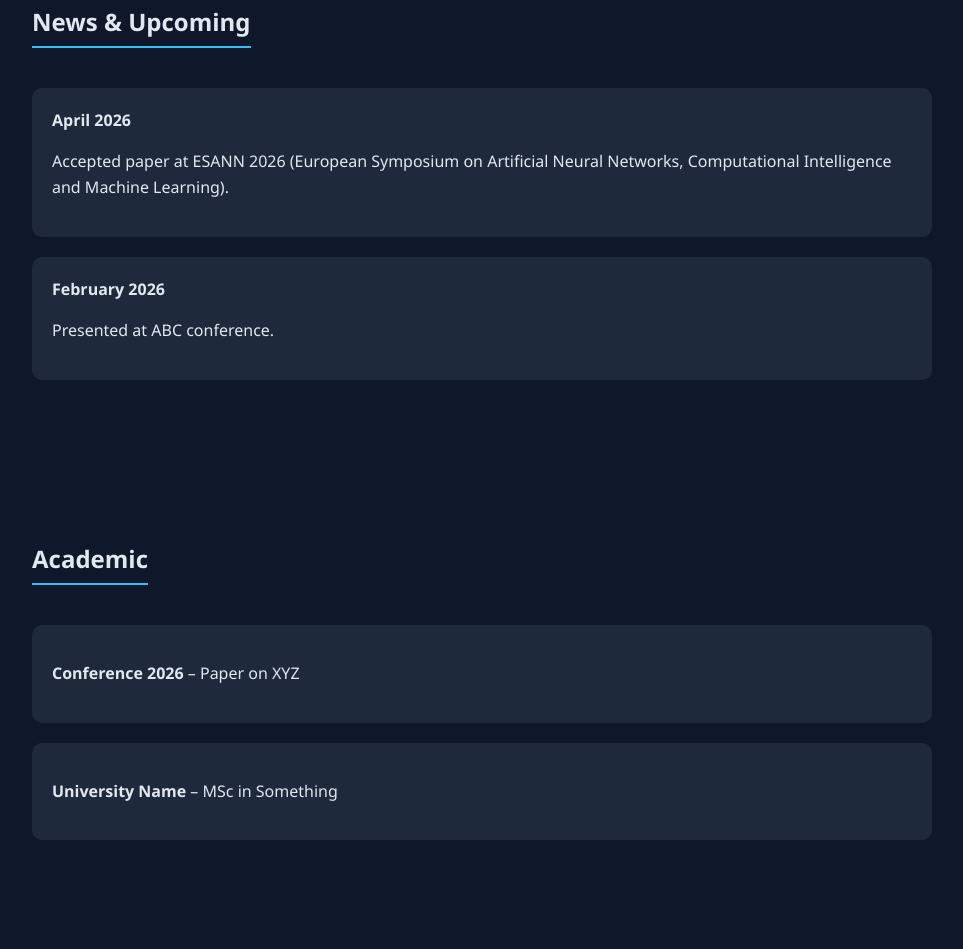
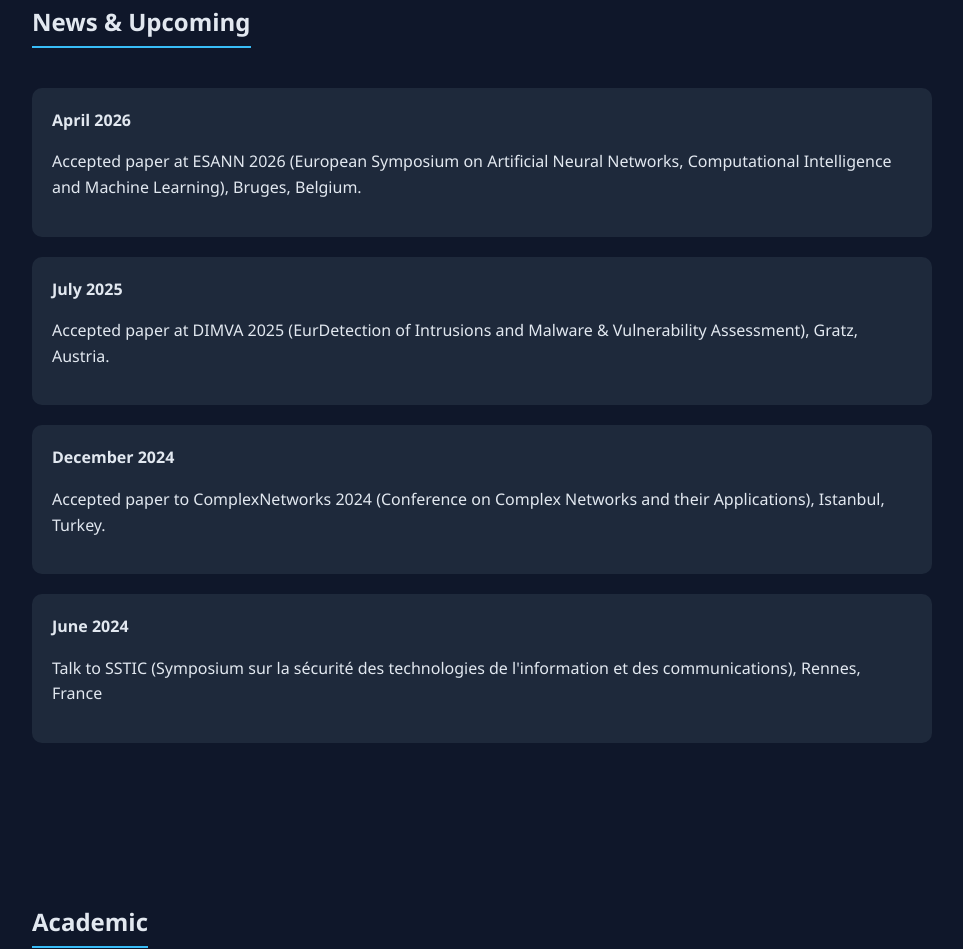
Before and after one commit to roxanecohen/roxanecohen.github.io, a plain HTML site: page index.html in a window 1280 px wide. Shown: the part 1020-1969 px from the top of the page, without its empty margins (158-1121 px from the left). Drawn offline with Linux system fonts and the light colour scheme.

Commit message:
Update index.html

```diff
--- a/index.html
+++ b/index.html
@@ -131,15 +131,32 @@
 
     <div class="card">
       <strong>April 2026</strong>
-      <p>Accepted paper at ESANN 2026 (European Symposium on Artificial Neural Networks, Computational Intelligence and Machine Learning).
+      <p>Accepted paper at ESANN 2026 (European Symposium on Artificial Neural Networks, Computational Intelligence and Machine Learning), Bruges, Belgium.
 
  </p>
     </div>
 
     <div class="card">
-      <strong>February 2026</strong>
-      <p>Presented at ABC conference.</p>
+      <strong>July 2025</strong>
+      <p>Accepted paper at DIMVA 2025 (EurDetection of Intrusions and Malware & Vulnerability Assessment), Gratz, Austria.
+
+ </p>
     </div>
+
+
+    <div class="card">
+      <strong>December 2024</strong>
+      <p>Accepted paper to ComplexNetworks 2024 (Conference on Complex Networks and their Applications), Istanbul, Turkey.
+      </p>
+    </div>
+
+
+    <div class="card">
+      <strong>June 2024</strong>
+      <p>Talk to SSTIC (Symposium sur la sécurité des technologies de l'information et des communications), Rennes, France
+      </p>
+    </div>
+
 
   </section>
 
```
